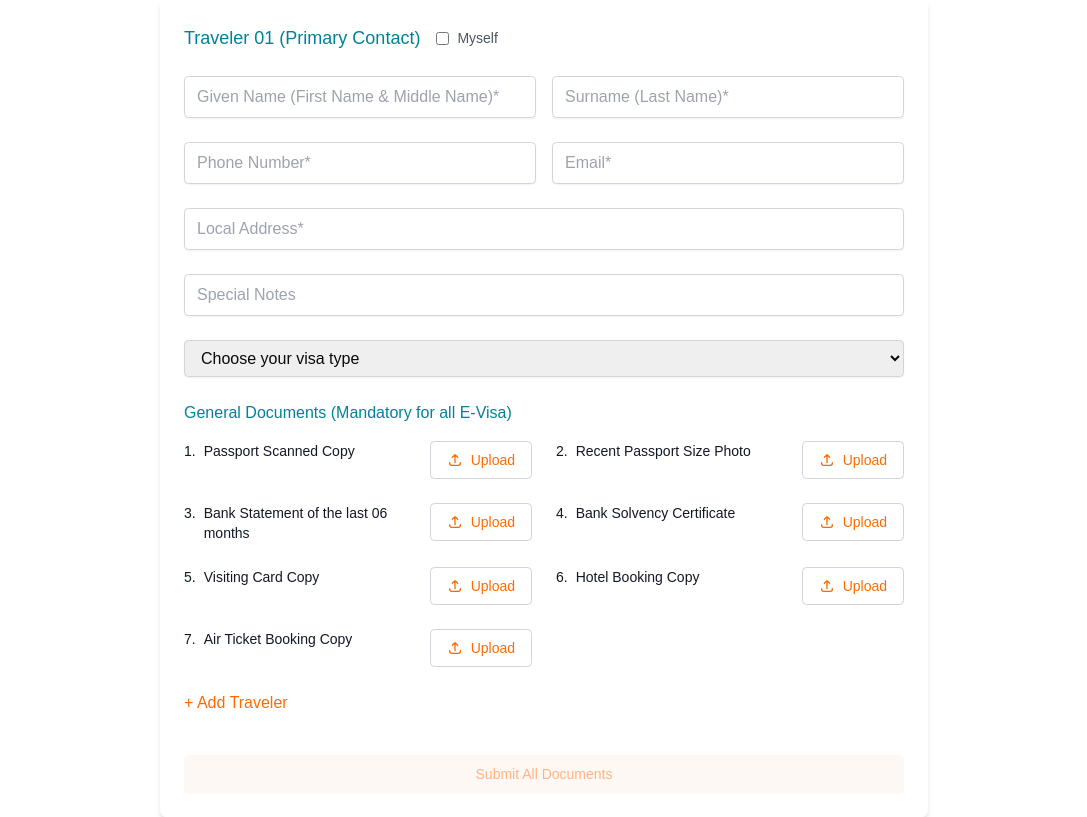
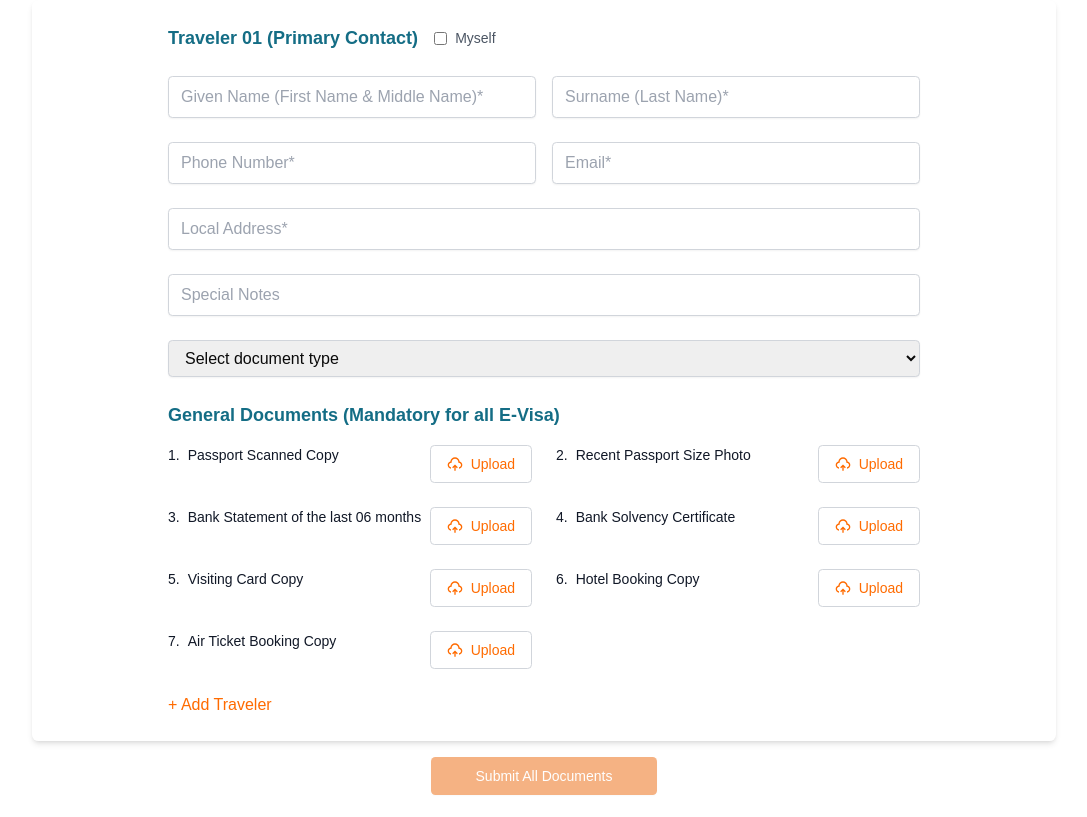
Before and after one commit to the-pujon/tripnest-visa-form, a Next.js app: page / in a window 1280 px wide. Shown: the whole page, without its empty margins (96-1183 px from the left). Built offline with nearby package versions, Linux system fonts and the light colour scheme.

Commit message:
fix(ui): fix ui

```diff
--- a/src/app/page.tsx
+++ b/src/app/page.tsx
@@ -2,16 +2,20 @@
 
 import { useForm, FormProvider } from "react-hook-form"
 import { zodResolver } from "@hookform/resolvers/zod"
+import { travelerFormSchema } from "@/schemas/visaFormSchema"
+import type { IVisaForm } from "@/interface/visaFormInterface"
 import { FileUpload } from "@/components/form/file-upload"
-import { useState, useEffect } from "react"
-import { IVisaForm } from "@/interface/visaFormInterface"
-import { travelerFormSchema } from "@/schemas/visaFormSchema"
+import {  useEffect } from "react"
 import { Input } from "@/components/ui/input"
+import { Title } from "@/components/ui/title"
+// import { submitTravelForm } from "./app/actions"
 
 const defaultFileUpload = { file: null, name: "", uploaded: false }
 
 export default function TravelForm() {
-  const [showBusinessDocs, setShowBusinessDocs] = useState(false)
+  // const [showBusinessDocs, setShowBusinessDocs] = useState(false)
+  // const [showStudentDocs, setShowStudentDocs] = useState(false)
+  // const [showJobHolderDocs, setShowJobHolderDocs] = useState(false)
 
   const methods = useForm<IVisaForm>({
     resolver: zodResolver(travelerFormSchema),
@@ -33,19 +37,16 @@ export default function TravelForm() {
         hotelBooking: defaultFileUpload,
         airTicket: defaultFileUpload,
       },
-      businessDocuments: showBusinessDocs
-        ? {
-            tradeLicense: defaultFileUpload,
-            notarizedId: defaultFileUpload,
-            memorandum: defaultFileUpload,
-            officePad: defaultFileUpload,
-          }
-        : undefined,
+      businessDocuments: undefined,
+      studentDocuments: undefined,
+      jobHolderDocuments: undefined,
+      otherDocuments: {
+        marriageCertificate: defaultFileUpload,
+      },
     },
   })
 
   const {
-    // eslint-disable-next-line @typescript-eslint/no-unused-vars
     formState: { isValid, errors },
     watch,
   } = methods
@@ -53,21 +54,40 @@ export default function TravelForm() {
   const visaType = watch("visaType")
   const generalDocs = watch("generalDocuments")
   const businessDocs = watch("businessDocuments")
+  const studentDocs = watch("studentDocuments")
+  const jobHolderDocs = watch("jobHolderDocuments")
 
   useEffect(() => {
-    setShowBusinessDocs(visaType === "business")
+    // setShowBusinessDocs(visaType === "business")
+    // setShowStudentDocs(visaType === "student")
+    // setShowJobHolderDocs(visaType === "work")
   }, [visaType])
 
   const isFormValid = () => {
     const areGeneralDocsUploaded = Object.values(generalDocs).every((doc) => doc.uploaded)
-    const areBusinessDocsUploaded = showBusinessDocs
-      ? Object.values(businessDocs || {}).every((doc) => doc.uploaded)
-      : true
-    return isValid && areGeneralDocsUploaded && areBusinessDocsUploaded
+    const areBusinessDocsUploaded =
+      visaType === "business" ? Object.values(businessDocs || {}).every((doc) => doc.uploaded) : true
+    const areStudentDocsUploaded =
+      visaType === "student" ? Object.values(studentDocs || {}).every((doc) => doc.uploaded) : true
+    const areJobHolderDocsUploaded =
+      visaType === "work" ? Object.values(jobHolderDocs || {}).every((doc) => doc.uploaded) : true
+    const areOtherDocsUploaded =
+      visaType === "other"
+        ? Object.values(methods.getValues("otherDocuments") || {}).every((doc) => doc.uploaded)
+        : true
+
+    return (
+      isValid &&
+      areGeneralDocsUploaded &&
+      areBusinessDocsUploaded &&
+      areStudentDocsUploaded &&
+      areJobHolderDocsUploaded &&
+      areOtherDocsUploaded
+    )
   }
 
   const onSubmit = async (data: IVisaForm) => {
-    console.log(data)
+    console.log("here")
     // try {
     //   await submitTravelForm(data)
     //   alert("Your travel form has been submitted successfully.")
@@ -79,7 +99,13 @@ export default function TravelForm() {
   const handleVisaTypeChange = (e: React.ChangeEvent<HTMLSelectElement>) => {
     const value = e.target.value
     methods.setValue("visaType", value)
-    setShowBusinessDocs(value === "business")
+
+    // Reset all document sections
+    methods.setValue("businessDocuments", undefined)
+    methods.setValue("studentDocuments", undefined)
+    methods.setValue("jobHolderDocuments", undefined)
+
+    // Set appropriate document section based on visa type
     if (value === "business") {
       methods.setValue("businessDocuments", {
         tradeLicense: defaultFileUpload,
@@ -87,18 +113,36 @@ export default function TravelForm() {
         memorandum: defaultFileUpload,
         officePad: defaultFileUpload,
       })
-    } else {
-      methods.setValue("businessDocuments", undefined)
+    } else if (value === "student") {
+      methods.setValue("studentDocuments", {
+        studentId: defaultFileUpload,
+        travelLetter: defaultFileUpload,
+        birthCertificate: defaultFileUpload,
+      })
+    } else if (value === "work") {
+      methods.setValue("jobHolderDocuments", {
+        nocCertificate: defaultFileUpload,
+        officialId: defaultFileUpload,
+        bmdcCertificate: defaultFileUpload,
+        barCouncilCertificate: defaultFileUpload,
+        retirementCertificate: defaultFileUpload,
+      })
+    } else if (value === "other") {
+      methods.setValue("otherDocuments", {
+        // otherDocument: defaultFileUpload,
+        marriageCertificate: defaultFileUpload,
+      })
     }
   }
 
   return (
-    <FormProvider {...methods}>
-      <div className="w-full max-w-3xl mx-auto bg-white shadow-md rounded-lg overflow-hidden">
+   <div className="w-full max-w-5xl mx-auto">
+     <FormProvider {...methods}>
+      <div className=" bg-white shadow-md rounded-lg overflow-hidden px-28">
         <div className="p-6">
           <form onSubmit={methods.handleSubmit(onSubmit)} className="space-y-6">
             <div className="flex items-center gap-4">
-              <h2 className="text-lg font-medium text-[#008299]">Traveler 01 (Primary Contact)</h2>
+              <Title>Traveler 01 (Primary Contact)</Title>
               <div className="flex items-center gap-2">
                 <input type="checkbox" id="myself" className="rounded text-orange-500 focus:ring-orange-500" />
                 <label htmlFor="myself" className="text-sm text-gray-600">
@@ -106,17 +150,16 @@ export default function TravelForm() {
                 </label>
               </div>
             </div>
-
             <div className="grid md:grid-cols-2 gap-4">
               <Input
                 placeholder="Given Name (First Name & Middle Name)*"
                 {...methods.register("givenName")}
-                error={errors.givenName?.message}
+                error={errors.givenName?.message?.toString()}
               />
               <Input
                 placeholder="Surname (Last Name)*"
                 {...methods.register("surname")}
-                error={errors.surname?.message}
+                error={errors.surname?.message?.toString()}
               />
             </div>
 
@@ -125,41 +168,41 @@ export default function TravelForm() {
                 placeholder="Phone Number*"
                 type="tel"
                 {...methods.register("phone")}
-                error={errors.phone?.message}
+                error={errors.phone?.message?.toString()}
               />
               <Input
                 placeholder="Email*"
                 type="email"
                 {...methods.register("email")}
-                error={errors.email?.message}
+                error={errors.email?.message?.toString()}
               />
             </div>
 
             <Input
               placeholder="Local Address*"
               {...methods.register("address")}
-              error={errors.address?.message}
+              error={errors.address?.message?.toString()}
             />
 
             <Input
               placeholder="Special Notes"
               {...methods.register("notes")}
-              error={errors.notes?.message}
+              error={errors.notes?.message?.toString()}
             />
-
             <select
-              className="w-full px-3 py-2 border border-gray-300 rounded-md shadow-sm focus:outline-none focus:ring-1 focus:ring-orange-500 focus:border-orange-500"
+              className="w-full px-3 py-2 border border-gray-300 rounded-md shadow-sm focus:outline-none focus:ring-1 focus:ring-orange-500 focus:border-orange-500 [&>option:hover]:bg-[#0066FF] [&>option:checked]:bg-[#0066FF]"
               onChange={handleVisaTypeChange}
+              value={visaType}
             >
-              <option value="">Choose your visa type</option>
-              <option value="tourist">Tourist Visa</option>
-              <option value="business">Business Visa</option>
-              <option value="student">Student Visa</option>
-              <option value="work">Work Visa</option>
+              <option value="">Select document type</option>
+              <option value="work">Job Holder&apos;s Documents</option>
+              <option value="business">Businessperson&apos;s Documents</option>
+              <option value="student">Student&apos;s Documents</option>
+              <option value="other">Other Documents</option>
             </select>
 
             <div className="space-y-4">
-              <h3 className="text-[#008299] font-medium">General Documents (Mandatory for all E-Visa)</h3>
+              <Title>General Documents (Mandatory for all E-Visa)</Title>
               <div className="grid md:grid-cols-2 gap-6">
                 <FileUpload number={1} label="Passport Scanned Copy" name="generalDocuments.passportCopy" />
                 <FileUpload number={2} label="Recent Passport Size Photo" name="generalDocuments.passportPhoto" />
@@ -175,9 +218,9 @@ export default function TravelForm() {
               </div>
             </div>
 
-            {showBusinessDocs && (
+            {visaType === "business" && (
               <div className="space-y-4">
-                <h3 className="text-[#008299] font-medium">Businessperson Documents</h3>
+                <Title>Businessperson Documents</Title>
                 <div className="grid md:grid-cols-2 gap-6">
                   <FileUpload
                     number={1}
@@ -203,6 +246,63 @@ export default function TravelForm() {
               </div>
             )}
 
+            {visaType === "student" && (
+              <div className="space-y-4">
+                <Title>Student&apos;s Document</Title>
+                <div className="grid md:grid-cols-2 gap-6">
+                  <FileUpload number={1} label="Student ID card copy (For Student)" name="studentDocuments.studentId" />
+                  <FileUpload
+                    number={2}
+                    label="Travel Letter or Leave Letter from the Educational Institute"
+                    name="studentDocuments.travelLetter"
+                  />
+                  <FileUpload
+                    number={3}
+                    label="Birth Certificate (Only for Child & infant)"
+                    name="studentDocuments.birthCertificate"
+                  />
+                </div>
+              </div>
+            )}
+
+            {visaType === "work" && (
+              <div className="space-y-4">
+                <Title>Job Holder&apos;s Document</Title>
+                <div className="grid md:grid-cols-2 gap-6">
+                  <FileUpload number={1} label="NOC Certificate" name="jobHolderDocuments.nocCertificate" />
+                  <FileUpload number={2} label="Official ID card copy" name="jobHolderDocuments.officialId" />
+                  <FileUpload
+                    number={3}
+                    label="BMDC certificate for Doctors"
+                    name="jobHolderDocuments.bmdcCertificate"
+                  />
+                  <FileUpload
+                    number={4}
+                    label="BAR Council Certificate"
+                    name="jobHolderDocuments.barCouncilCertificate"
+                  />
+                  <FileUpload
+                    number={5}
+                    label="Retirement certificate"
+                    name="jobHolderDocuments.retirementCertificate"
+                  />
+                </div>
+              </div>
+            )}
+
+            {visaType === "other" && (
+              <div className="space-y-4">
+                <Title>Other Documents</Title>
+                <div className="grid md:grid-cols-2 gap-6">
+                  <FileUpload
+                    number={1}
+                    label="Marriage Certificate or Nikahnama (if spouse's name is not on the applicant's passport)"
+                    name="otherDocuments.marriageCertificate"
+                  />
+                </div>
+              </div>
+            )}
+
             <button
               type="button"
               className="text-[#FF6B00] hover:text-[#FF6B00]/80 font-medium"
@@ -213,10 +313,15 @@ export default function TravelForm() {
               + Add Traveler
             </button>
 
-            <div className="pt-4">
+
+          </form>
+        </div>
+      </div>
+    </FormProvider>
+    <div className="pt-4 flex justify-center">
               <button
                 type="submit"
-                className={`w-full py-2 px-4 border border-transparent rounded-md shadow-sm text-sm font-medium text-[#FF6B00] bg-[#F4B69C]/20 hover:bg-[#F4B69C]/30 focus:outline-none focus:ring-2 focus:ring-offset-2 focus:ring-[#F4B69C] ${
+                className={` self-center py-2 px-11 border border-transparent rounded-md shadow-sm text-sm font-medium text-white bg-secondary hover:bg-primary/70 transition-all duration-500 focus:outline-none focus:ring-0 focus:ring-offset-0 ${
                   !isFormValid() ? "opacity-50 cursor-not-allowed" : ""
                 }`}
                 disabled={!isFormValid()}
@@ -224,9 +329,6 @@ export default function TravelForm() {
                 Submit All Documents
               </button>
             </div>
-          </form>
-        </div>
-      </div>
-    </FormProvider>
+   </div>
   )
 }
--- a/src/components/form/file-upload.tsx
+++ b/src/components/form/file-upload.tsx
@@ -1,19 +1,22 @@
-import type { ChangeEvent } from "react"
-import { useFormContext } from "react-hook-form"
-import type { IFileUpload } from "@/interface/visaFormInterface"
+import type { ChangeEvent } from "react";
+import { useFormContext } from "react-hook-form";
+import type { IFileUpload } from "@/interface/visaFormInterface";
+import { TbTrash } from "react-icons/tb";
+import { IoIosCheckmarkCircle } from "react-icons/io";
+import { RiUploadCloud2Line } from "react-icons/ri";
 
 interface FileUploadProps {
-  number: number
-  label: string
-  name: string
+  number: number;
+  label: string;
+  name: string;
 }
 
 export function FileUpload({ number, label, name }: FileUploadProps) {
-  const { setValue, watch } = useFormContext()
-  const fileData = watch(name) as IFileUpload
+  const { setValue, watch } = useFormContext();
+  const fileData = watch(name) as IFileUpload;
 
   const handleFileChange = (e: ChangeEvent<HTMLInputElement>) => {
-    const file = e.target.files?.[0]
+    const file = e.target.files?.[0];
     if (file) {
       setValue(
         name,
@@ -27,10 +30,10 @@ export function FileUpload({ number, label, name }: FileUploadProps) {
             total: file.size,
           },
         },
-        { shouldValidate: true },
-      )
+        { shouldValidate: true }
+      );
     }
-  }
+  };
 
   const handleDelete = () => {
     setValue(
@@ -41,64 +44,49 @@ export function FileUpload({ number, label, name }: FileUploadProps) {
         uploaded: false,
         size: undefined,
       },
-      { shouldValidate: true },
-    )
-  }
+      { shouldValidate: true }
+    );
+  };
 
   if (fileData?.uploaded) {
     return (
-      <div className="space-y-1">
+      <div className="space-y-1 w-full">
         <div className="flex items-start justify-between">
-          <div className="space-y-1">
+          <div className="space-y-1 w-full">
             <div className="flex gap-2 text-gray-900">
               <span>{number}.</span>
               <span>{label}</span>
             </div>
-            <div className="flex items-center gap-2">
-              <span className="text-sm">{fileData.name}</span>
-              <button type="button" onClick={handleDelete} className="text-[#FF6B00] hover:text-[#FF6B00]/80">
-                <svg
-                  xmlns="http://www.w3.org/2000/svg"
-                  className="h-4 w-4"
-                  fill="none"
-                  viewBox="0 0 24 24"
-                  stroke="currentColor"
-                >
-                  <path
-                    strokeLinecap="round"
-                    strokeLinejoin="round"
-                    strokeWidth={2}
-                    d="M19 7l-.867 12.142A2 2 0 0116.138 21H7.862a2 2 0 01-1.995-1.858L5 7m5 4v6m4-6v6m1-10V4a1 1 0 00-1-1h-4a1 1 0 00-1 1v3M4 7h16"
-                  />
-                </svg>
+
+            <div className="grid grid-cols-2 gap-2">
+              <span className="text-sm">
+                {fileData.name.length > 30
+                  ? fileData.name.slice(0, 20) + "..."
+                  : fileData.name}
+              </span>
+              <button
+                type="button"
+                onClick={handleDelete}
+                className="text-[#FF6B00] hover:text-[#FF6B00]/80 w-full flex justify-end"
+              >
+                <TbTrash />
               </button>
-            </div>
-            <div className="flex items-center gap-2">
               <span className="text-xs text-gray-400">
-                {Math.round(fileData.size?.current / 1024)} KB of {Math.round(fileData.size?.total / 1024)} KB
+                {Math.round(fileData!.size!.current / 1024)} KB of{" "}
+                {Math.round(fileData!.size!.total / 1024)} KB
               </span>
-              <div className="flex items-center gap-1">
-                <svg
-                  xmlns="http://www.w3.org/2000/svg"
-                  className="h-3 w-3 text-green-500"
-                  fill="none"
-                  viewBox="0 0 24 24"
-                  stroke="currentColor"
-                >
-                  <path
-                    strokeLinecap="round"
-                    strokeLinejoin="round"
-                    strokeWidth={2}
-                    d="M9 12l2 2 4-4m6 2a9 9 0 11-18 0 9 9 0 0118 0z"
-                  />
-                </svg>
+              <div className="flex items-center gap-1 justify-end">
+                <IoIosCheckmarkCircle className="text-green-500" />
                 <span className="text-xs">Uploaded</span>
               </div>
             </div>
+
+            <div className="flex items-center justify-between gap-2"></div>
+            <div className="flex items-center justify-between gap-2"></div>
           </div>
         </div>
       </div>
-    )
+    );
   }
 
   return (
@@ -108,27 +96,19 @@ export function FileUpload({ number, label, name }: FileUploadProps) {
         <span className="text-sm text-gray-900">{label}</span>
       </div>
       <div>
-        <input type="file" id={name} className="hidden" onChange={handleFileChange} />
+        <input
+          type="file"
+          id={name}
+          className="hidden"
+          onChange={handleFileChange}
+        />
         <label htmlFor={name}>
-          <span className="inline-flex items-center px-4 py-2 border border-gray-300 rounded-md bg-white hover:bg-gray-50 cursor-pointer">
-            <svg
-              xmlns="http://www.w3.org/2000/svg"
-              className="h-4 w-4 mr-2 text-[#FF6B00]"
-              fill="none"
-              viewBox="0 0 24 24"
-              stroke="currentColor"
-            >
-              <path
-                strokeLinecap="round"
-                strokeLinejoin="round"
-                strokeWidth={2}
-                d="M4 16v1a3 3 0 003 3h10a3 3 0 003-3v-1m-4-8l-4-4m0 0L8 8m4-4v12"
-              />
-            </svg>
+          <span className="inline-flex gap-2 items-center px-4 py-2 border border-gray-300 rounded-md bg-white hover:bg-gray-50 cursor-pointer">
+            <RiUploadCloud2Line className="text-[#FF6B00]" />
             <span className="text-sm font-medium text-[#FF6B00]">Upload</span>
           </span>
         </label>
       </div>
     </div>
-  )
+  );
 }
--- /dev/null
+++ b/src/components/ui/title.tsx
@@ -0,0 +1,9 @@
+import React from 'react'
+
+const Title = ({ children }: { children: React.ReactNode }) => {
+  return (
+    <h2 className="text-lg font-bold text-primary">{children}</h2>
+  )
+}
+
+export { Title }
--- a/src/schemas/visaFormSchema.ts
+++ b/src/schemas/visaFormSchema.ts
@@ -5,6 +5,12 @@ const fileUploadSchema = z.object({
   name: z.string(),
   uploaded: z.boolean(),
   uploadTime: z.string().optional(),
+  size: z
+    .object({
+      current: z.number(),
+      total: z.number(),
+    })
+    .optional(),
 })
 
 const generalDocumentsSchema = z.object({
@@ -24,6 +30,24 @@ const businessDocumentsSchema = z.object({
   officePad: fileUploadSchema,
 })
 
+const studentDocumentsSchema = z.object({
+  studentId: fileUploadSchema,
+  travelLetter: fileUploadSchema,
+  birthCertificate: fileUploadSchema,
+})
+
+const jobHolderDocumentsSchema = z.object({
+  nocCertificate: fileUploadSchema,
+  officialId: fileUploadSchema,
+  bmdcCertificate: fileUploadSchema,
+  barCouncilCertificate: fileUploadSchema,
+  retirementCertificate: fileUploadSchema,
+})
+
+const otherDocumentsSchema = z.object({
+  marriageCertificate: fileUploadSchema,
+})
+
 export const travelerFormSchema = z.object({
   givenName: z.string().min(1, "Given name is required"),
   surname: z.string().min(1, "Surname is required"),
@@ -34,4 +58,7 @@ export const travelerFormSchema = z.object({
   visaType: z.string().min(1, "Visa type is required"),
   generalDocuments: generalDocumentsSchema,
   businessDocuments: businessDocumentsSchema.optional(),
+  studentDocuments: studentDocumentsSchema.optional(),
+  jobHolderDocuments: jobHolderDocumentsSchema.optional(),
+  otherDocuments: otherDocumentsSchema.optional(),
 })
```
Also changed, not shown: src/interface/visaFormInterface.ts (+52 -31 lines).
